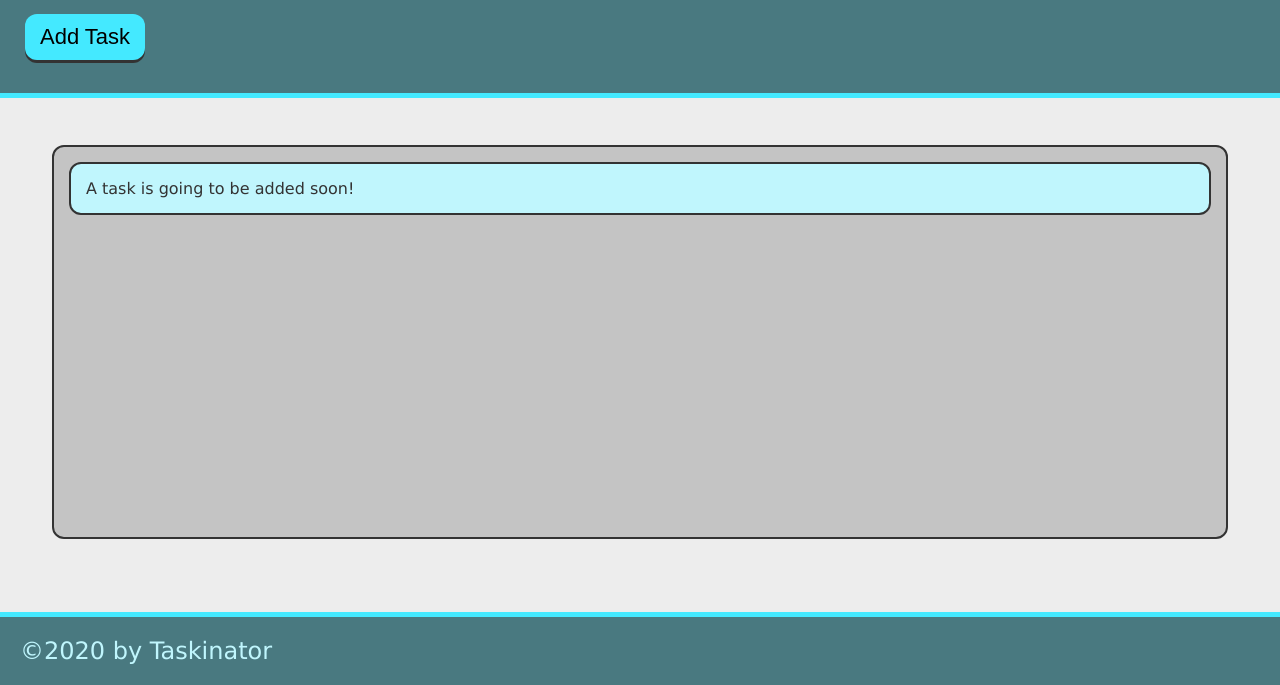
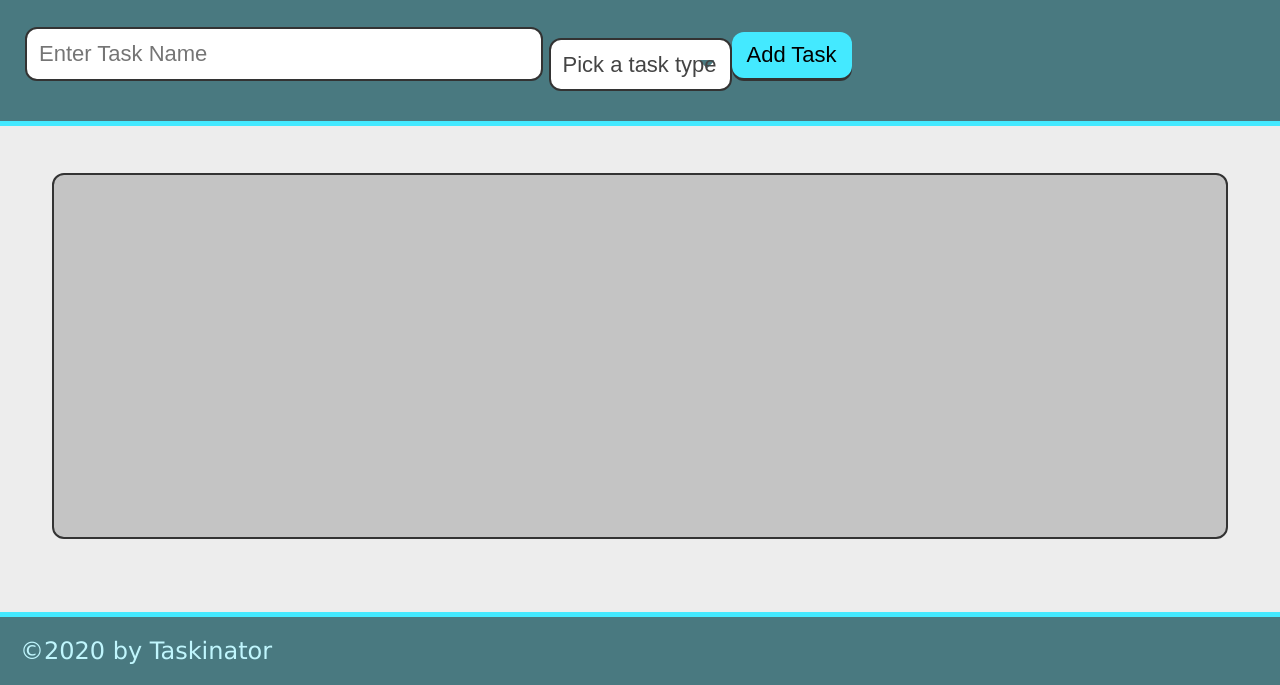
Before and after one commit to geranv1020/taskinator, a plain HTML site: page index.html in a window 1280 px wide. Shown: the part 115-800 px from the top of the page. Drawn offline with Linux system fonts and the light colour scheme.

Commit message:
added task form

```diff
--- a/index.html
+++ b/index.html
@@ -13,15 +13,28 @@
     <header>
         <h1 class="page-title">Taskinator</h1>
         <p>Click the button below to add a new task!</p>
-        <button class="btn" id="save-task">Add Task</button>
+        <form id="task-form">
+            <div class="form-group">
+                <input type="text" name="task-name" class="text-input" placeholder="Enter Task Name" />
+            </div>
+            <div class="form group">
+                <select name="task-type" class="select-dropdown">
+                    <option value="" disabled selected>Pick a task type</option>
+                    <option value="Print">Print</option>
+                    <option value="Web">Web</option>
+                    <option value="Mobile">Mobile</option>
+                </select>
+            </div>
+            <div class="form-group">
+                <button class="btn" id="save-task" type="submit">Add Task</button>
+            </div>
+        </form>
     </header>
 
     <main class="page-content">
         <section class="task-list-wrapper">
             <h2 class="list-title"></h2>
-            <ul class="task-list" id="tasks-to-do">
-                <li class="task-item">A task is going to be added soon!</li>
-            </ul>
+            <ul class="task-list" id="tasks-to-do"></ul>
         </section>
     </main>
 
```
